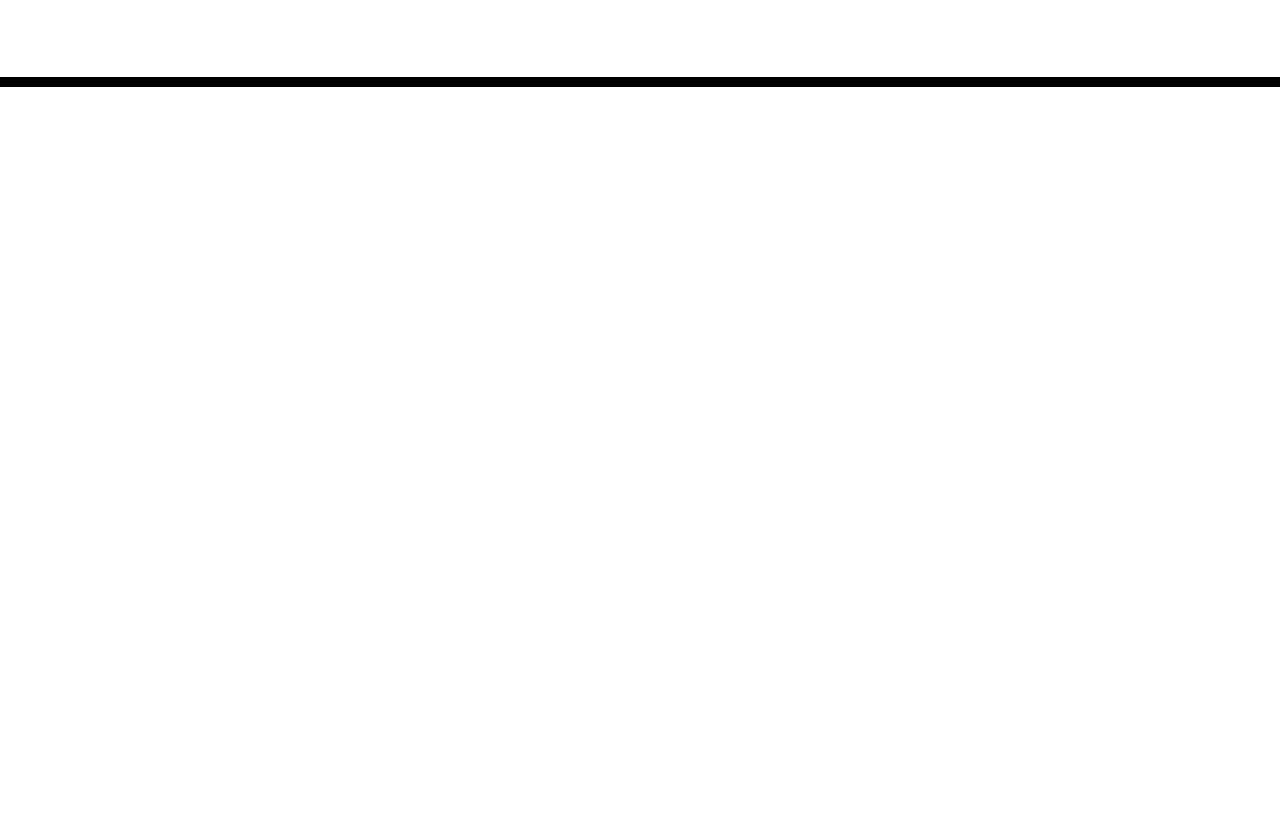
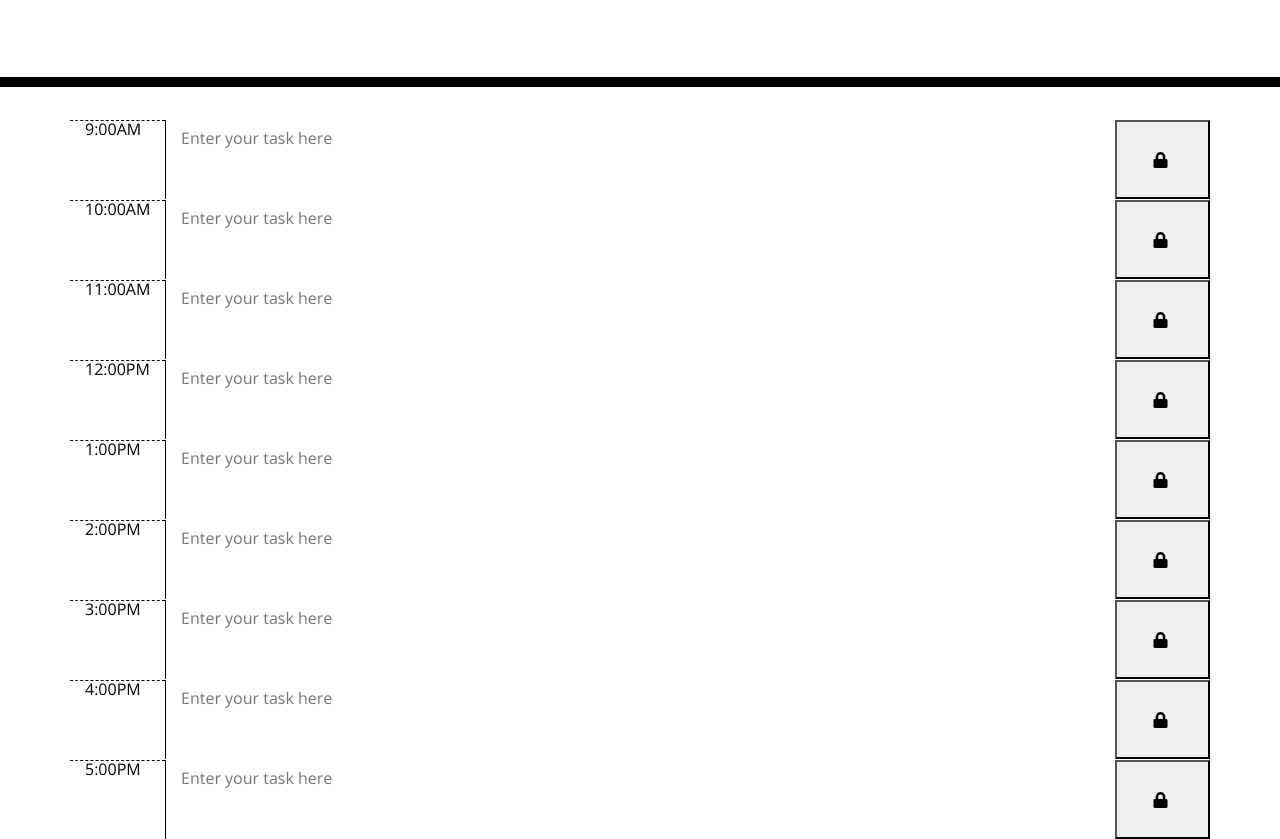
Before and after one commit to andresaponte22/day-planner, a plain HTML site: page index.html in a window 1280 px wide. Shown: the part 181-1020 px from the top of the page. Before the commit the page ends 800 px from the top, so only its background shows below. Drawn offline with nearby package versions, Linux system fonts and the light colour scheme.

Commit message:
Added bootstrap rows and columns

```diff
--- a/index.html
+++ b/index.html
@@ -32,9 +32,55 @@
       <!-- Add bootstrap grid, 9 rows with 3 columns -->
       <!-- add respective classes to the row and column elements -->
       <!-- Timeblocks go here -->
+      <div class="row timeSlot" id="9">
+          <div class="col-1 hour">9:00AM</div>
+          <textarea class="col-10 task" placeholder="Enter your task here"></textarea>
+          <button class = "col-1 button fa fa-lock"> </button>
+      </div>
+      <div class="row timeSlot" id="10">
+          <div class="col-1 hour">10:00AM</div>
+          <textarea class="col-10 task" placeholder="Enter your task here"></textarea>
+          <button class = "col-1 button fa fa-lock"> </button>
+      </div>
+      <div class="row timeSlot" id="11">
+          <div class="col-1 hour">11:00AM</div>
+          <textarea class="col-10 task" placeholder="Enter your task here"></textarea>
+          <button class = "col-1 button fa fa-lock"> </button>
+      </div>
+      <div class="row timeSlot" id="12">
+          <div class="col-1 hour">12:00PM</div>
+          <textarea class="col-10 task" placeholder="Enter your task here"></textarea>
+          <button class = "col-1 button fa fa-lock"> </button>
+      </div>
+      <div class="row timeSlot" id="13">
+          <div class="col-1 hour">1:00PM</div>
+          <textarea class="col-10 task" placeholder="Enter your task here"></textarea>
+          <button class = "col-1 button fa fa-lock"> </button>
+      </div>
+      <div class="row timeSlot" id="14">
+          <div class="col-1 hour">2:00PM</div>
+          <textarea class="col-10 task" placeholder="Enter your task here"></textarea>
+          <button class = "col-1 button fa fa-lock"> </button>
+      </div>
+      <div class="row timeSlot" id="15">
+          <div class="col-1 hour">3:00PM</div>
+          <textarea class="col-10 task" placeholder="Enter your task here"></textarea>
+          <button class = "col-1 button fa fa-lock"> </button>
+      </div>
+          <div class="row timeSlot" id="16">
+          <div class="col-1 hour">4:00PM</div>
+          <textarea class="col-10 task" placeholder="Enter your task here"></textarea>
+          <button class = "col-1 button fa fa-lock"> </button>
+      </div>
+      <div class="row timeSlot" id="17">
+          <div class="col-1 hour">5:00PM</div>
+          <textarea class="col-10 task" placeholder="Enter your task here"></textarea>
+          <button class = "col-1 button fa fa-lock"> </button>
+      </div>
     </div>
 
     <script src="https://cdnjs.cloudflare.com/ajax/libs/jquery/3.2.1/jquery.min.js"></script>
     <script src="https://cdnjs.cloudflare.com/ajax/libs/moment.js/2.24.0/moment.min.js"></script>
+    <script src="script.js"></script>
   </body>
 </html>
```
